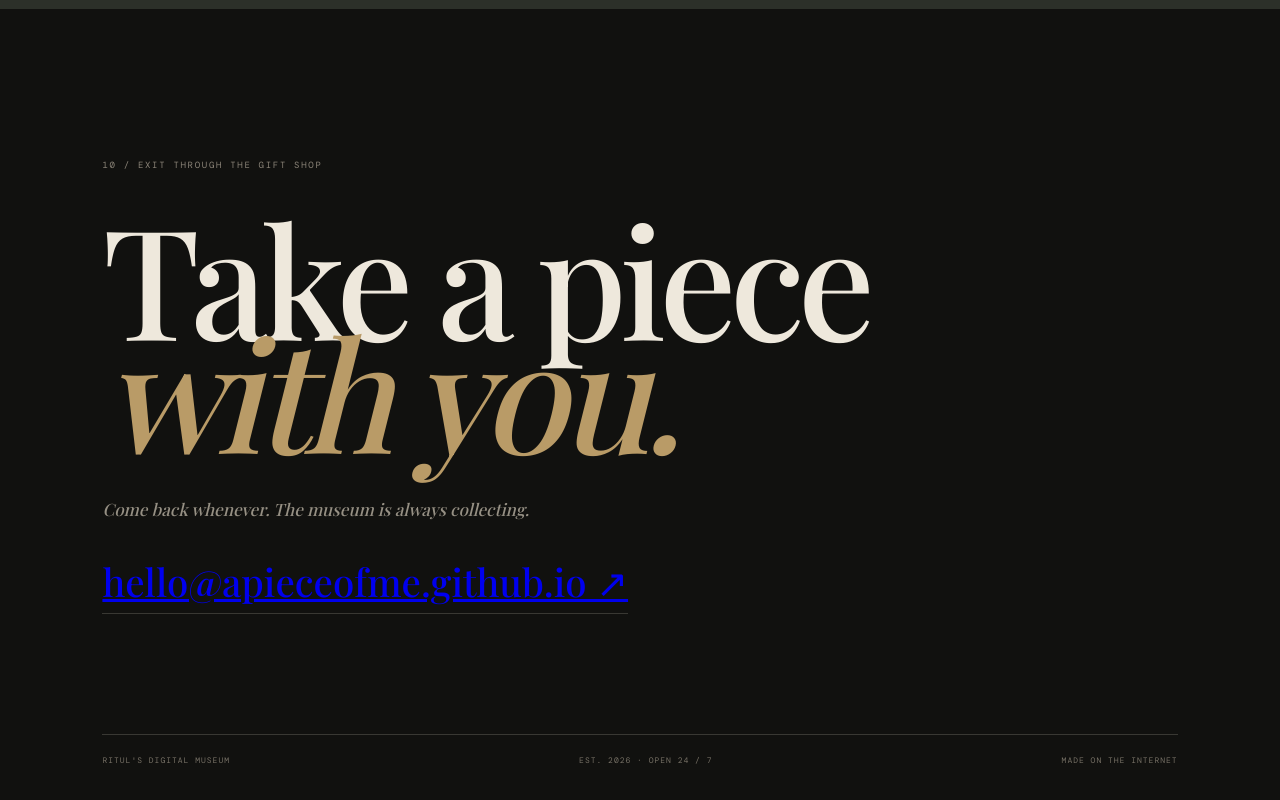
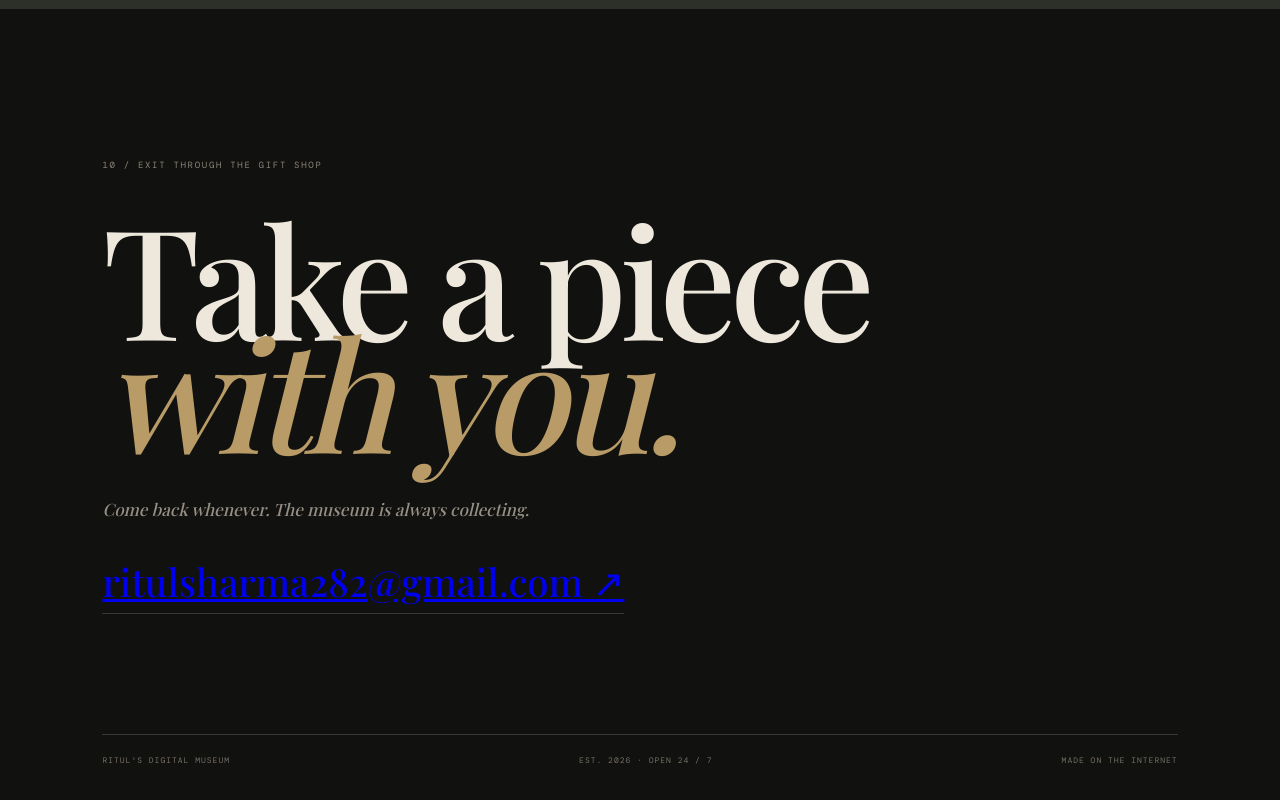
Before and after one commit to apieceofme/apieceofme.github.io, a plain HTML site: page index.html in a window 1280 px wide. Shown: the part 9271-10071 px from the top of the page. Drawn offline with nearby package versions, Linux system fonts and the light colour scheme; a web font is replaced by a local one.

Commit message:
Update index.html

```diff
--- a/index.html
+++ b/index.html
@@ -1096,8 +1096,8 @@
         The museum is always collecting.
     </p>
 
-    <a href="mailto:hello@apieceofme.github.io">
-        hello@apieceofme.github.io ↗
+    <a href="mailto:ritulsharma282@gmail.com">
+        ritulsharma282@gmail.com ↗
     </a>
 
 
```
